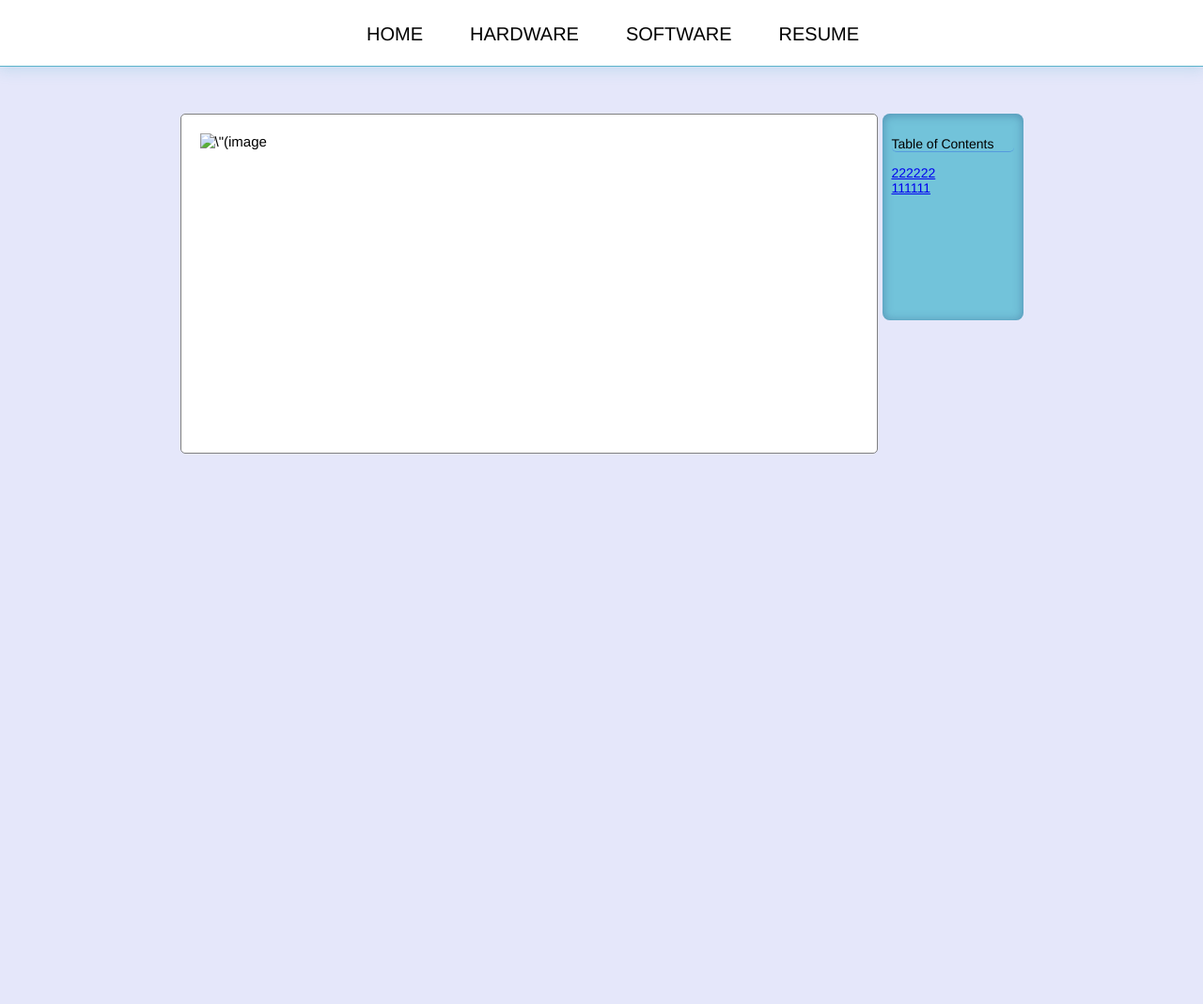
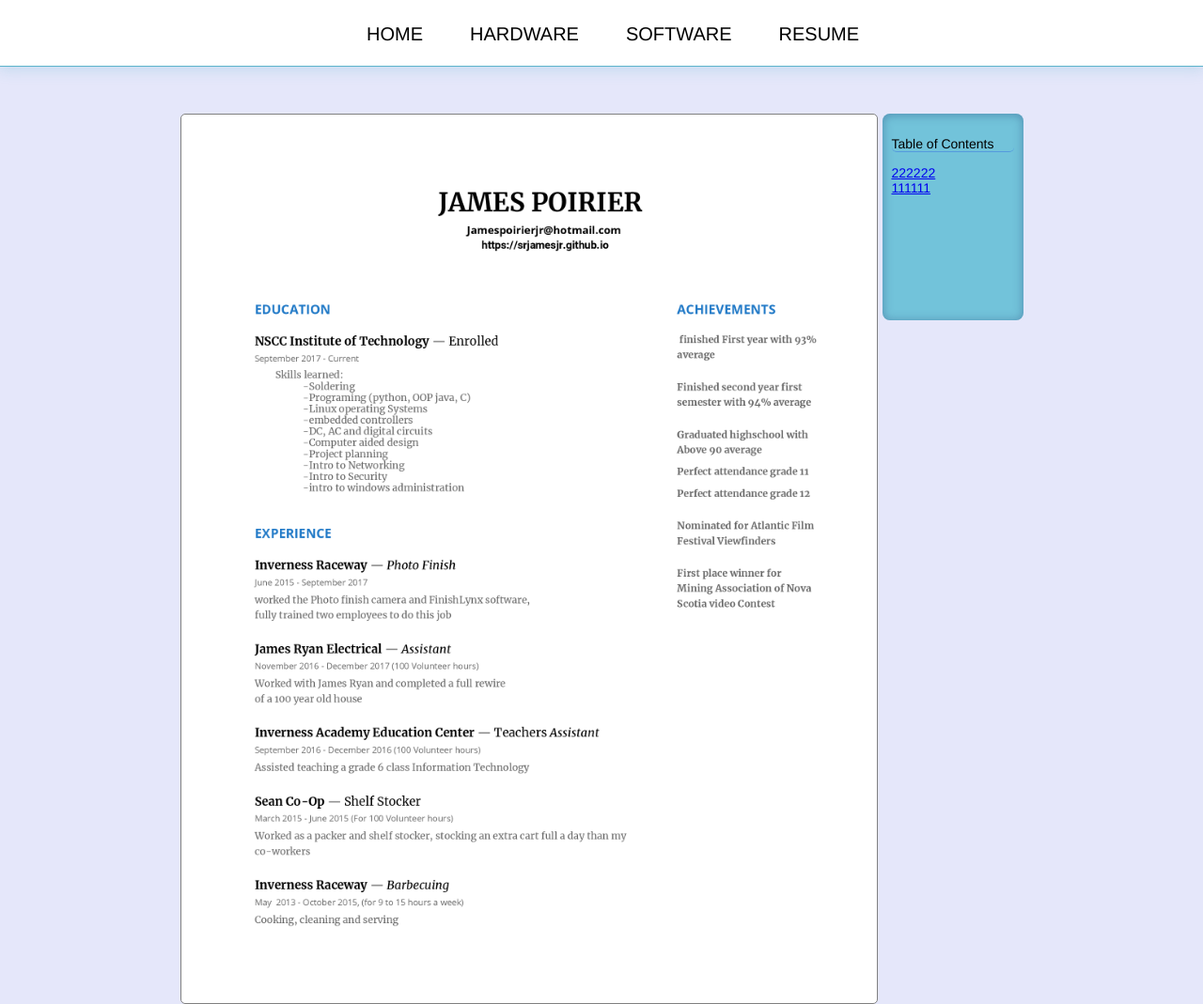
Before and after one commit to srjamesjr/ePortfolio, a plain HTML site: page Resume/index.html in a window 1280 px wide. Shown: the whole page at 94% size. Before the commit the page ends 800 px from the top, so only its background shows below. Drawn offline with Linux system fonts and the light colour scheme.

Commit message:
Update index.html

```diff
--- a/Resume/index.html
+++ b/Resume/index.html
@@ -31,7 +31,7 @@
 
         <div class="content" id = testid>
 
-            <img src=\"../images/resume.png" alt=\"(image not found)\">
+            <img src="../images/resume.png" alt="Resume(Image Not Found)">
 
         </div>
 
```
